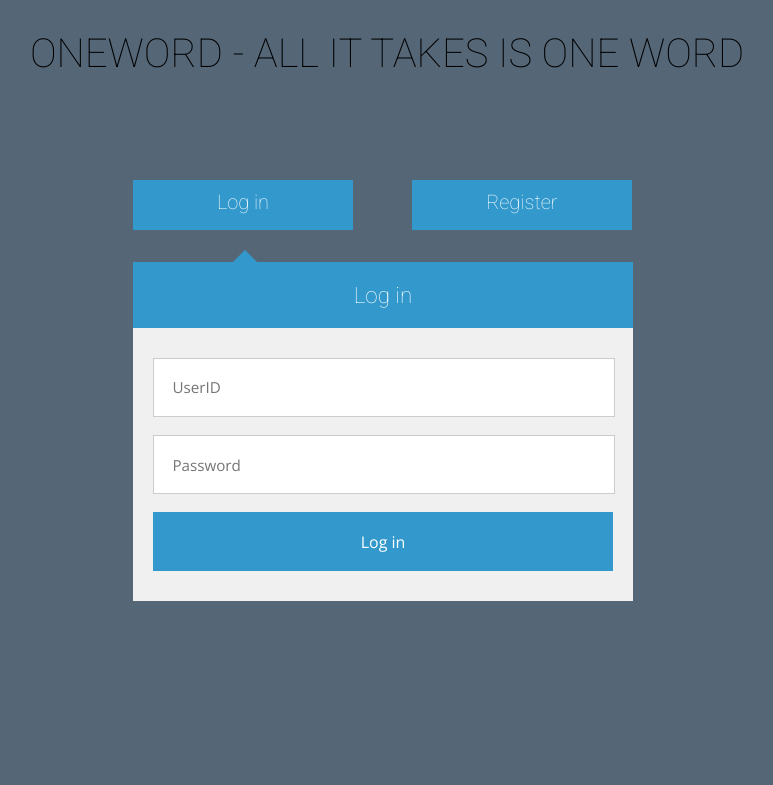
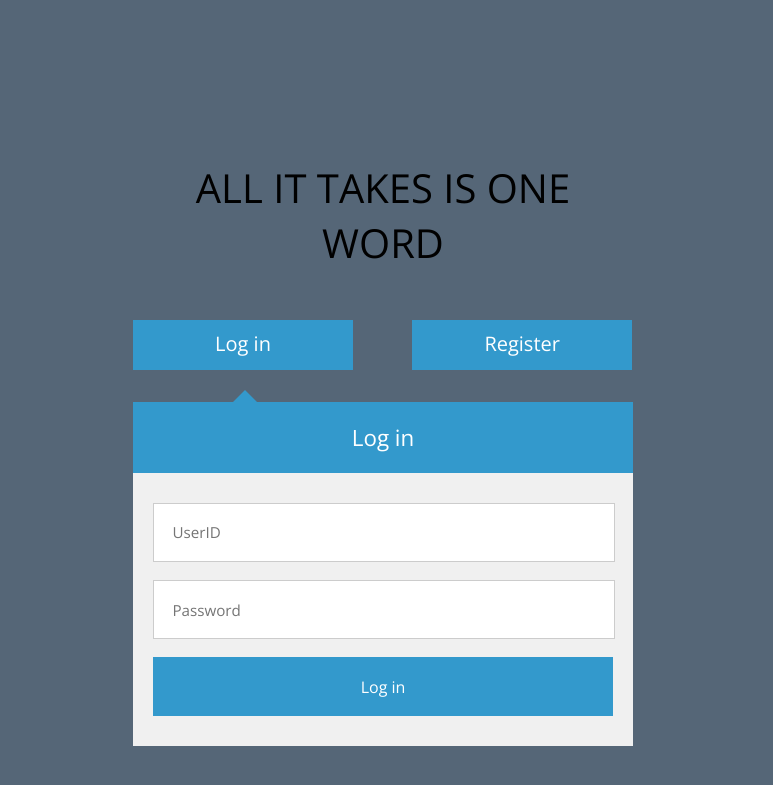
Before and after one commit to yashshah12/OneWord, a PHP site: page / in a window 1280 px wide. Shown: the top 785 px of the page, without its empty margins (253-1026 px from the left). Run offline with PHP 8.4, Linux system fonts and the light colour scheme; some libraries are stand-ins or nearby versions.

Commit message:
title change

```diff
--- a/css/loginform.css
+++ b/css/loginform.css
@@ -1,9 +1,5 @@
 @import url(https://fonts.googleapis.com/css?family=Open+Sans:300,400,700);
-@import url(https://fonts.googleapis.com/css);
-@import url(https://fonts.googleapis.com/css?family=Roboto:100);
-*{
-    font-family: "Roboto";
-}
+
 *{margin:0;padding:0;}
 
 body{
@@ -17,7 +13,6 @@ h1 {
   text-align:center;
   font-size: 40px;
   font-weight: 100;
-  font-family:'Roboto';
 }
 
 .button-login{
--- a/index.php
+++ b/index.php
@@ -20,9 +20,11 @@ if (isset($_SESSION['login_user'])) {
     </head>
 
     <body>
-        <h1>ONEWORD - ALL IT TAKES IS ONE WORD</h1>
+
         <div>
+
             <div id="login-loguout-box">
+                <h1>ALL IT TAKES IS ONE WORD</h1>
                 <div id="options">
                     <a href="#LogIn"  class="button-login" onclick="displayLogIn()" id="toggle-login">Log in</a>
                     <a href="php/register.php" class="button-register" onclick="displayRegister()"  id="toggle-register">Register</a>
--- a/php/register.php
+++ b/php/register.php
@@ -20,9 +20,10 @@ if (isset($_SESSION['login_user'])) {
     </head>
 
     <body>
-        <h1>ONEWORD - ALL IT TAKES IS ONE WORD</h1>
+
         <div>
             <div id="login-loguout-box">
+                <h1>ALL IT TAKES IS ONE WORD</h1>
                 <div id="options">
                     <a href="../index.php"  class="button-login" onclick="displayLogIn()" id="toggle-login">Log in</a>
                     <a href="#register" class="button-register" onclick="displayRegister()"  id="toggle-register">Register</a>
```
